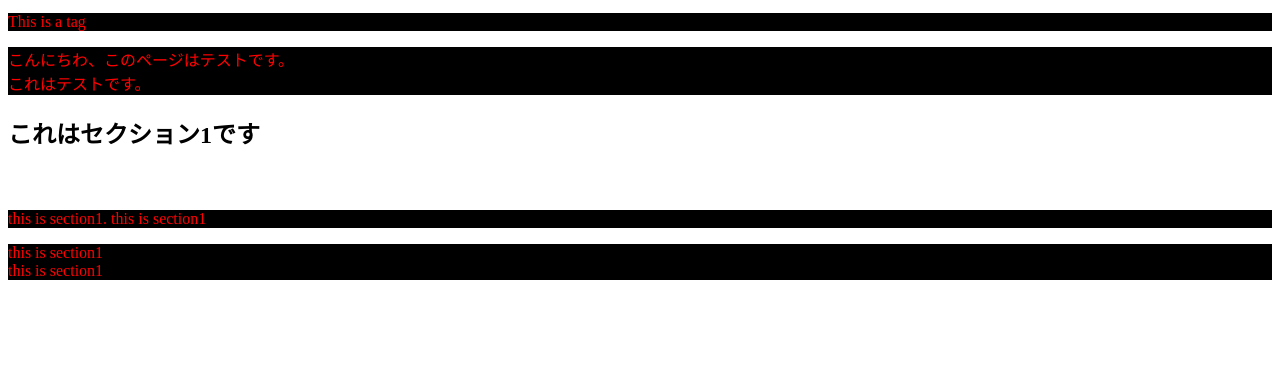
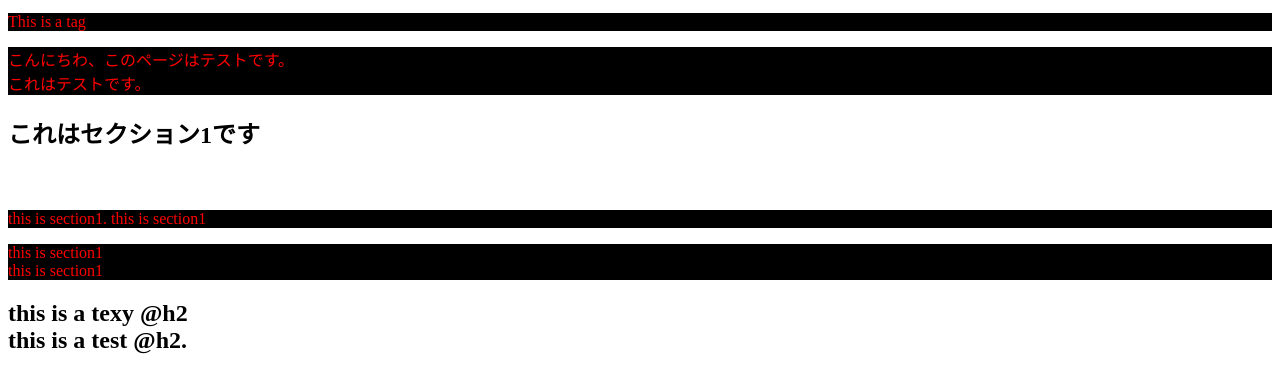
Before and after one commit to keigojira/study1, a plain HTML site: page index.html in a window 1280 px wide. Shown: the part 116-508 px from the top of the page. Drawn offline with Linux system fonts and the light colour scheme.

Commit message:
index.html

```diff
--- a/index.html
+++ b/index.html
@@ -19,5 +19,6 @@
 　　　　　　　　　　 <p>this is section1. this is section1</p>
 		<p>this is section1 <br>this is section1</p>
 	</section>
+        <h2>this is a texy @h2 <br>this is a test @h2. </h2>
 </body>
 </html>
```
